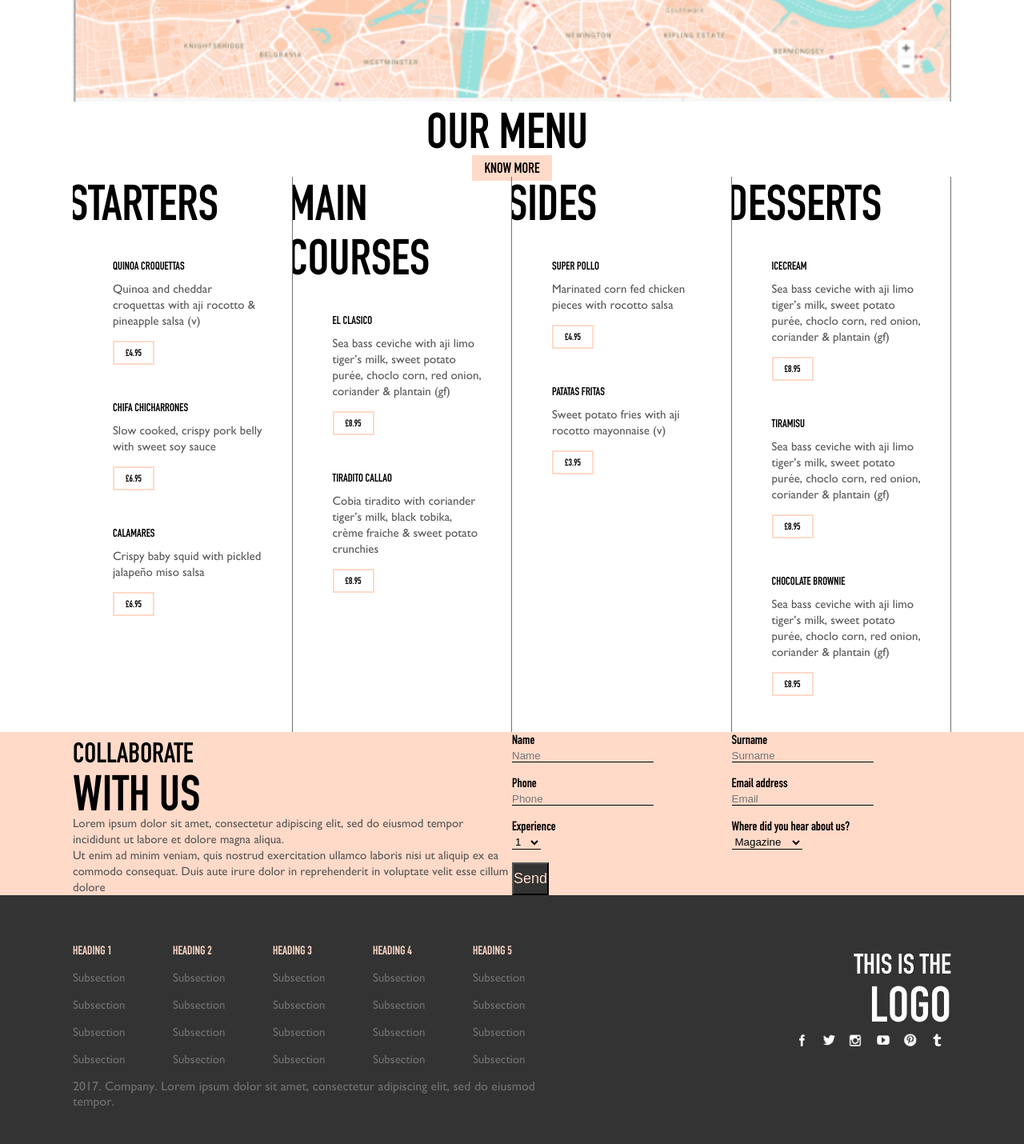
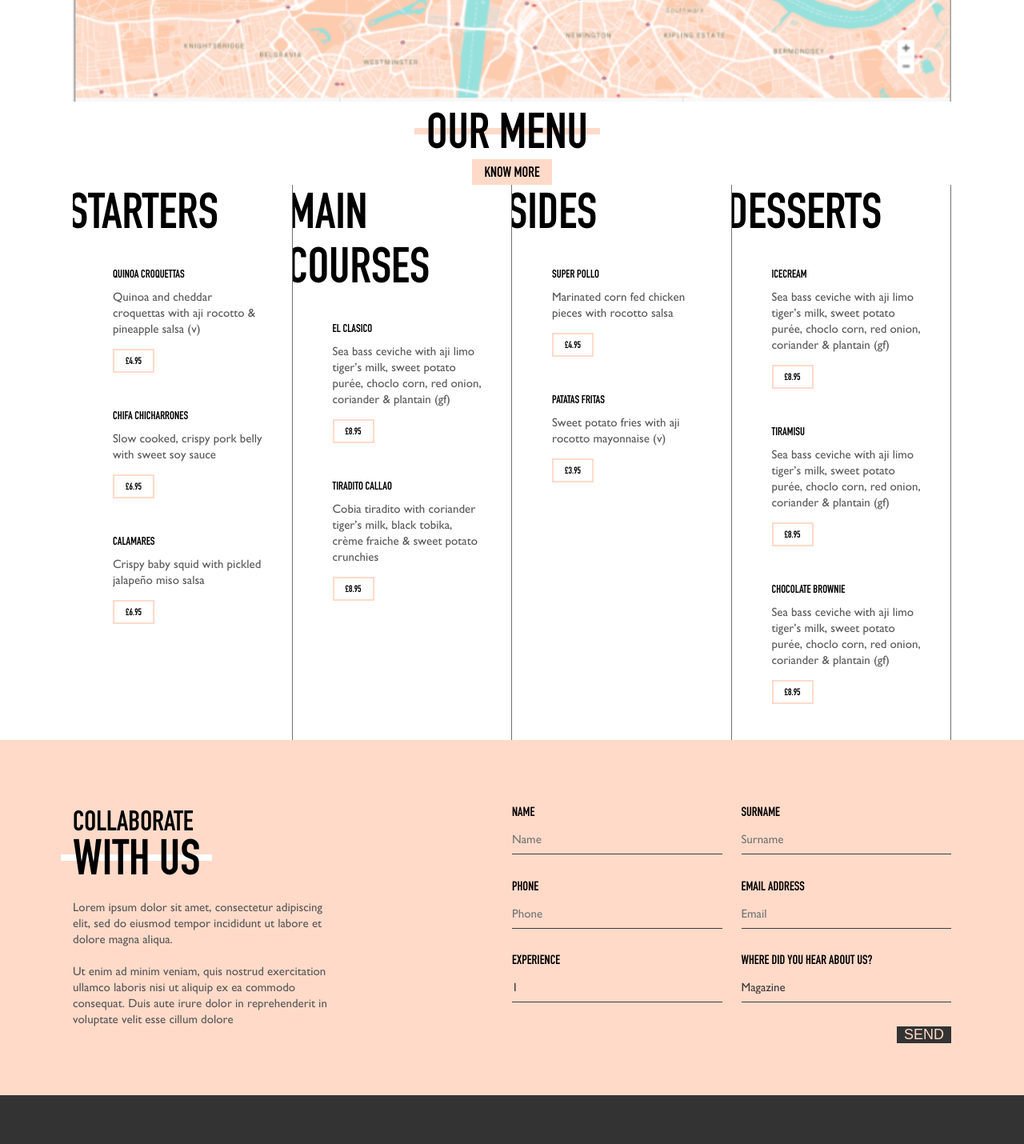
Before and after one commit to vijayranghar/cafe-london, a React app: page / in a window 1280 px wide. Shown: the part 1180-2610 px from the top of the page at 80% size. Built offline with nearby package versions, Linux system fonts and the light colour scheme.

Commit message:
footer form fixes, added mixins mobile and desktop

```diff
--- /dev/null
+++ b/src/assets/stylesheets/mixins.scss
@@ -0,0 +1,29 @@
+@mixin desktop {
+  @media (min-width: 992px) {
+    @content;
+  }
+}
+@mixin tablet-and-above {
+  @media (min-width: 768px) {
+    @content;
+  }
+}
+@mixin phone {
+  @media (max-width: 767px) {
+    @content;
+  }
+}
+
+@mixin strikeThroughText($color) {
+  &::before {
+    display: block;
+    position: absolute;
+    height: 8px;
+    background: $color;
+    content: "";
+    z-index: -1;
+    top: calc(50% - 5px);
+    left: -15px;
+    right: -15px;
+  }
+}
--- a/src/assets/stylesheets/variables.scss
+++ b/src/assets/stylesheets/variables.scss
@@ -1,4 +1,22 @@
 $color-mine-shaft: #333333;
+$color-mine-shaft-light: #3C3C3C;
 $color-tuft-bush: #FFDAC9;
 $color-dove-gray: #707070;
 $color-scorpion: #595959;
+
+
+@mixin desktop {
+  @media (min-width: 992px) {
+    @content;
+  }
+}
+@mixin tablet-and-above {
+  @media (min-width: 768px) {
+    @content;
+  }
+}
+@mixin phone {
+  @media (max-width: 767px) {
+    @content;
+  }
+}
--- a/src/components/CollaborateWithUs/index.js
+++ b/src/components/CollaborateWithUs/index.js
@@ -8,7 +8,8 @@ class CollaborateWithUs extends Component {
       <section className="collaborate-with-us">
         <div className="container">
           <div className="collaborate-with-us--info">
-            <h2>Collaborate <strong>with us</strong></h2>
+            <h2>Collaborate</h2>
+            <h3>with us</h3>
             <p>Lorem ipsum dolor sit amet, consectetur adipiscing elit,
             sed do eiusmod tempor incididunt ut labore et dolore magna aliqua.
             </p>
--- a/src/components/CollaborateWithUs/style.scss
+++ b/src/components/CollaborateWithUs/style.scss
@@ -1,34 +1,47 @@
 @import "../../assets/stylesheets/variables";
+@import "../../assets/stylesheets/mixins";
 
 .collaborate-with-us {
   background: $color-tuft-bush;
+  padding-top: 80px;
+  padding-bottom: 65px;
   & > .container {
     display: flex;
     flex-wrap: wrap;
+  }
     .collaborate-with-us--info {
       flex-basis: 50%;
       h2 {
         font-size: 35px;
         text-transform: uppercase;
+      }
+      h3 {
+        margin-bottom: 25px;
+        font-size: 62px;
+        text-transform: uppercase;
+        display: inline-block;
         line-height: 52px;
-        strong {
-          display: block;
-          font-size: 62px;
-        }
+        position: relative;
+        z-index: 1;
+        @include strikeThroughText(#fff);
       }
       p {
         font-size: 15px;
         line-height: 20px;
         font-family: 'Gill Sans','din_condensedbold',arial;
         color: $color-scorpion;
+        width: 60%;
+        margin-bottom: 20px;
       }
     }
     .collaborate-with-us--form {
       flex-basis: 50%;
       display: flex;
       flex-wrap: wrap;
+      justify-content: space-between;
       .collaborate-with-us--form--group {
-        flex-basis: 50%;
+        flex-basis: calc(50% - 12px);
+        margin-bottom: 15px;
         label {
           display: block;
         }
@@ -37,14 +50,35 @@
           background: transparent;
           border: none;
           border-bottom: 1px solid;
-          border-radius: none;
+          border-radius: 0;
+          -webkit-appearance: none;
+          outline: none;
+          cursor: pointer;
+          width: 100%;
+          padding-bottom: 10px;
+          color: $color-mine-shaft-light;
+          font-size: 15px;
+        }
+        label {
+          text-transform: uppercase;
+          margin-bottom: 15px;
+        }
+        input,select {
+          font-family: 'Gill Sans','din_condensedbold',arial;
+          color: $color-mine-shaft-light;
         }
       }
       button {
         font-size: 18px;
         color: $color-tuft-bush;
         background-color: $color-mine-shaft;
+        outline: none;
+        cursor: pointer;
+        margin-left: auto;
+        border: none;
+        text-transform: uppercase;
+        padding: 0 9px;
+        line-height: .4;
       }
     }
-  }
 }
--- a/src/components/Menu/index.js
+++ b/src/components/Menu/index.js
@@ -102,7 +102,7 @@ class Menu extends Component {
       <section className="menu">
         <div className="container">
           <h2>Our menu</h2>
-          <span>Know more</span>
+          <div>Know more</div>
           <div className="menu--item">
             {renderMenu}
           </div>
--- a/src/components/Menu/style.scss
+++ b/src/components/Menu/style.scss
@@ -1,18 +1,27 @@
 @import "../../assets/stylesheets/variables";
+@import "../../assets/stylesheets/mixins";
 
 .menu {
   text-align: center;
+  .container > h2 {
+    z-index: 1;
+    display: inline-block;
+    @include strikeThroughText($color-tuft-bush);
+  }
   h2 {
     font-size: 62px;
     text-transform: uppercase;
     position: relative;
     left: -6px;
     line-height: 68px;
-    & + span {
+    & + div {
       font-size: 18px;
       background: $color-tuft-bush;
       text-transform: uppercase;
       padding: 5px 15px;
+      max-width: 100px;
+      margin-left: auto;
+      margin-right: auto;
     }
   }
   .menu--item {
--- a/src/components/Navbar/style.scss
+++ b/src/components/Navbar/style.scss
@@ -8,6 +8,7 @@
   display: flex;
   align-items: center;
   padding-top: 15px;
+  z-index: 2;
   a {
     text-decoration: none;
     color: $color-mine-shaft;
--- a/src/components/ProgressTracker/style.scss
+++ b/src/components/ProgressTracker/style.scss
@@ -2,6 +2,7 @@
   position: fixed;
   top: 50%;
   left: 10px;
+  z-index: 2;
   ul {
     margin: 0;
     padding: 0;
```
